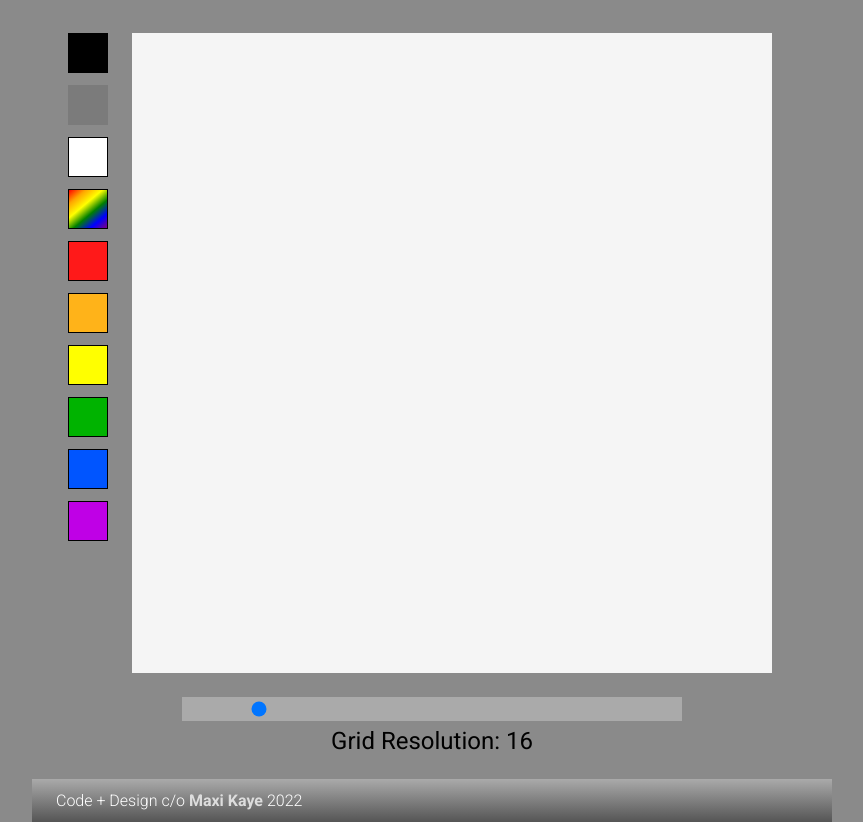
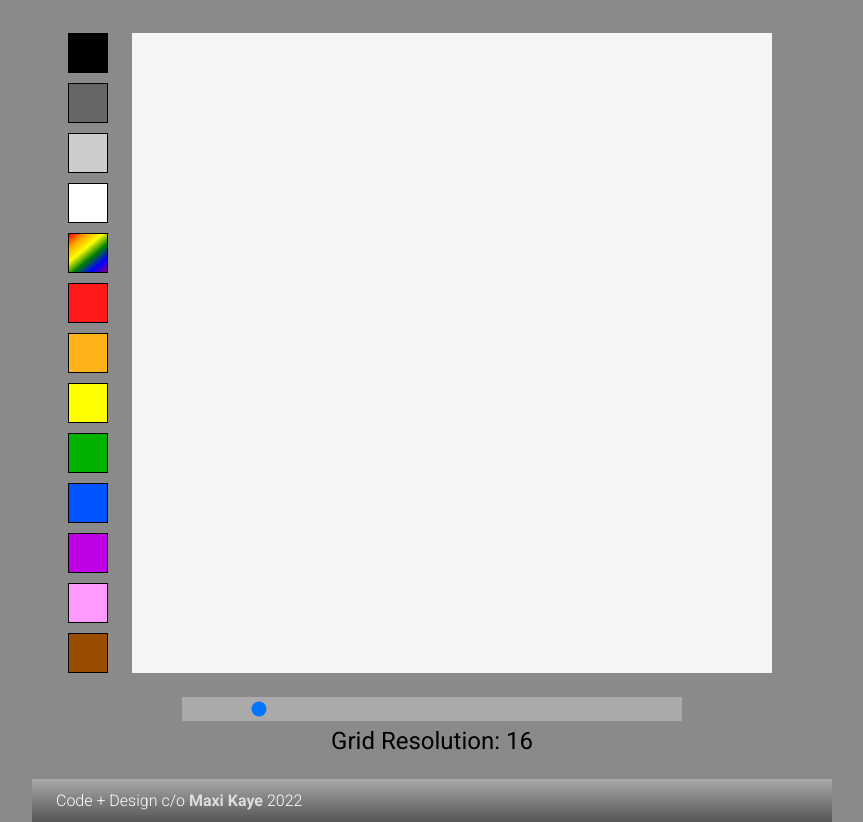
Before and after one commit to maxikaye/Etch-a-Sketch, a plain HTML site: page index.html in a window 1280 px wide. Shown: the part 62-884 px from the top of the page, without its empty margins (208-1071 px from the left). Drawn offline with Linux system fonts and the light colour scheme.

Commit message:
Replace black-low-opacity with grays and add pink, brown swatches

```diff
--- a/app.js
+++ b/app.js
@@ -45,9 +45,6 @@ function addColor(color = 'swatch-black') {
                     randomColorValue() + ',' +
                     randomColorValue() + ',' +
                     randomColorValue() + ')';
-            } else if (color === 'swatch-black-low-opacity') {
-                square.style.backgroundColor = null;
-                square.classList.add(color);
             } else {
                 square.style.backgroundColor = null;
                 square.classList.add(color);
--- a/index.html
+++ b/index.html
@@ -15,7 +15,8 @@
     <section class="workspace container">
         <div class="color-palette">
             <div class="swatch swatch-black"></div>
-            <div class="swatch swatch-black-low-opacity"></div>
+            <div class="swatch swatch-dk-gray"></div>
+            <div class="swatch swatch-lt-gray"></div>
             <div class="swatch swatch-white"></div>
             <div class="swatch swatch-rainbow"></div>
             <div class="swatch swatch-red"></div>
@@ -24,6 +25,8 @@
             <div class="swatch swatch-green"></div>
             <div class="swatch swatch-blue"></div>
             <div class="swatch swatch-purple"></div>
+            <div class="swatch swatch-pink"></div>
+            <div class="swatch swatch-brown"></div>
         </div>
         <div class="art-grid"></div>
     </section>
--- a/main.css
+++ b/main.css
@@ -63,7 +63,7 @@ header {
 .color-palette {
     display: flex;
     flex-direction: column;
-    gap: 12px;
+    gap: 10px;
 }
 
 .swatch {
@@ -91,9 +91,12 @@ header {
     background-color: #000;
 }
 
-.swatch-black-low-opacity {
-    background-color: rgb(0, 0, 0);
-    opacity: 0.1;
+.swatch-dk-gray {
+    background-color: #666;
+}
+
+.swatch-lt-gray {
+    background-color: #ccc;
 }
 
 .swatch-white {
@@ -128,6 +131,14 @@ header {
     background-color: rgb(191,0,230);
 }
 
+.swatch-pink {
+    background-color: rgb(255,153,255);
+}
+
+.swatch-brown {
+    background-color: rgb(153,77,0);
+}
+
 .slider {
     padding: 24px 0;
     margin: 0 auto;
```
